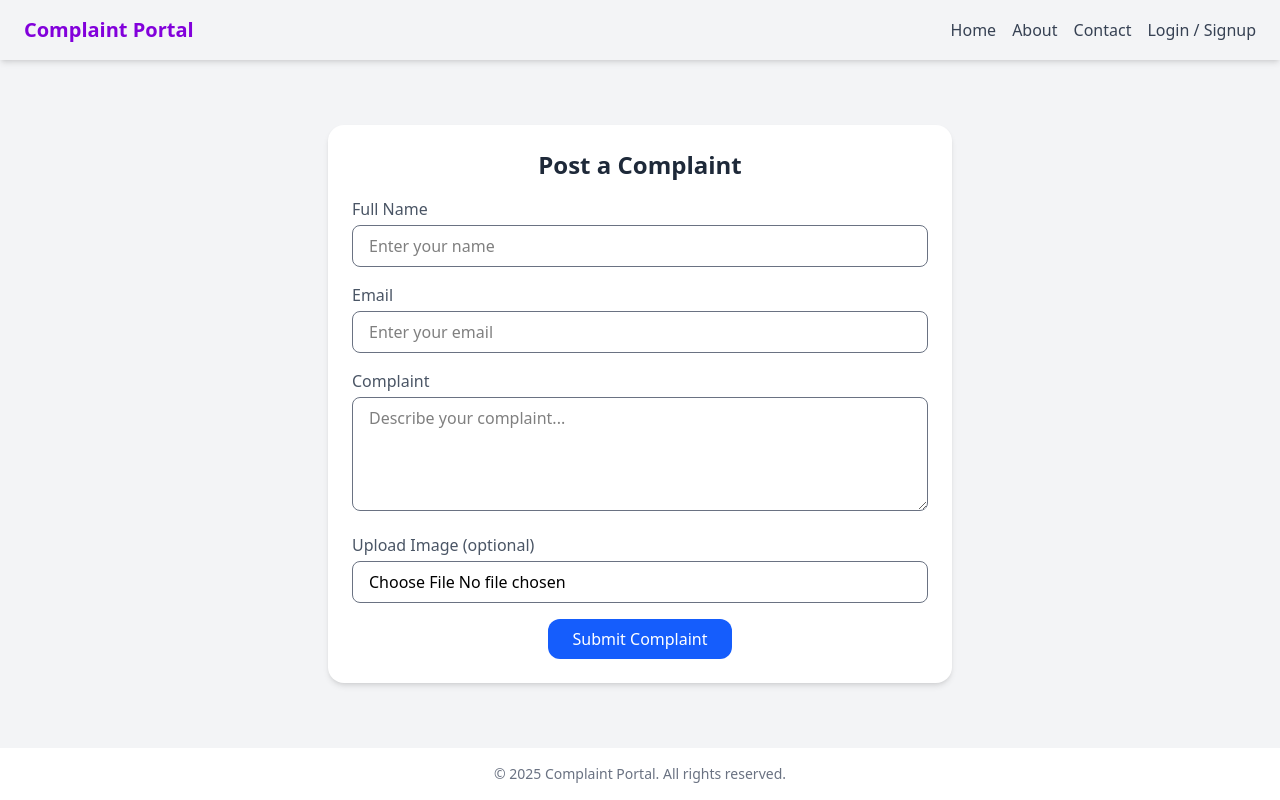
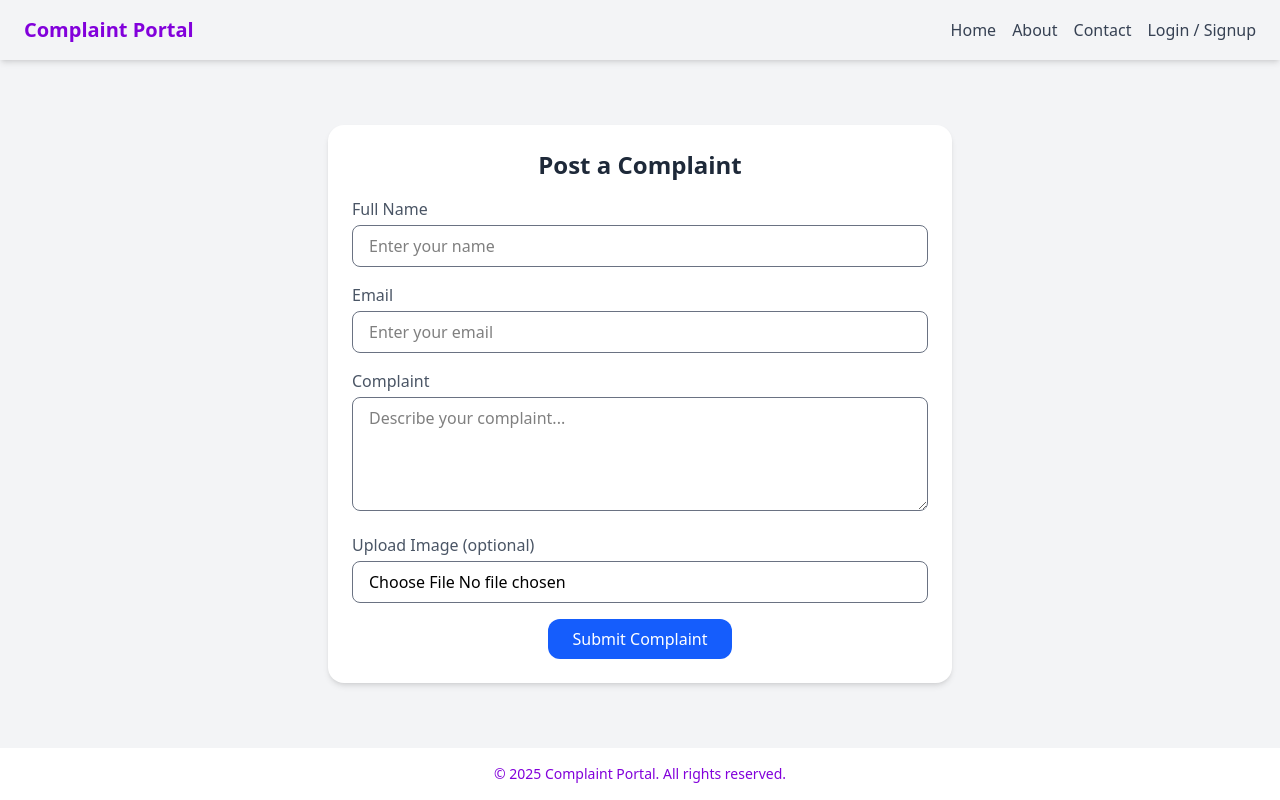
Before and after one commit to Abhishekbmarathe/complaintraise, a React (Vite) app: page /Compreg in a window 1280 px wide. Built offline with nearby package versions, Linux system fonts and the light colour scheme.

Commit message:
footer change

```diff
--- a/src/components/ComplaintRegistration/CompReg.jsx
+++ b/src/components/ComplaintRegistration/CompReg.jsx
@@ -1,6 +1,7 @@
 import React, { useState } from 'react';
 import axios from 'axios';
 import Nav from '../Nav';
+import Foot from '../Footer';
 
 export default function CompReg() {
     const [formData, setFormData] = useState({ name: '', email: '', message: '', image: null });
@@ -107,9 +108,7 @@ export default function CompReg() {
             </main>
 
             {/* Footer */}
-            <footer className="bg-white text-center py-4 text-gray-500 text-sm">
-                &copy; 2025 Complaint Portal. All rights reserved.
-            </footer>
+            <Foot/>
         </div>
     );
 }
```
